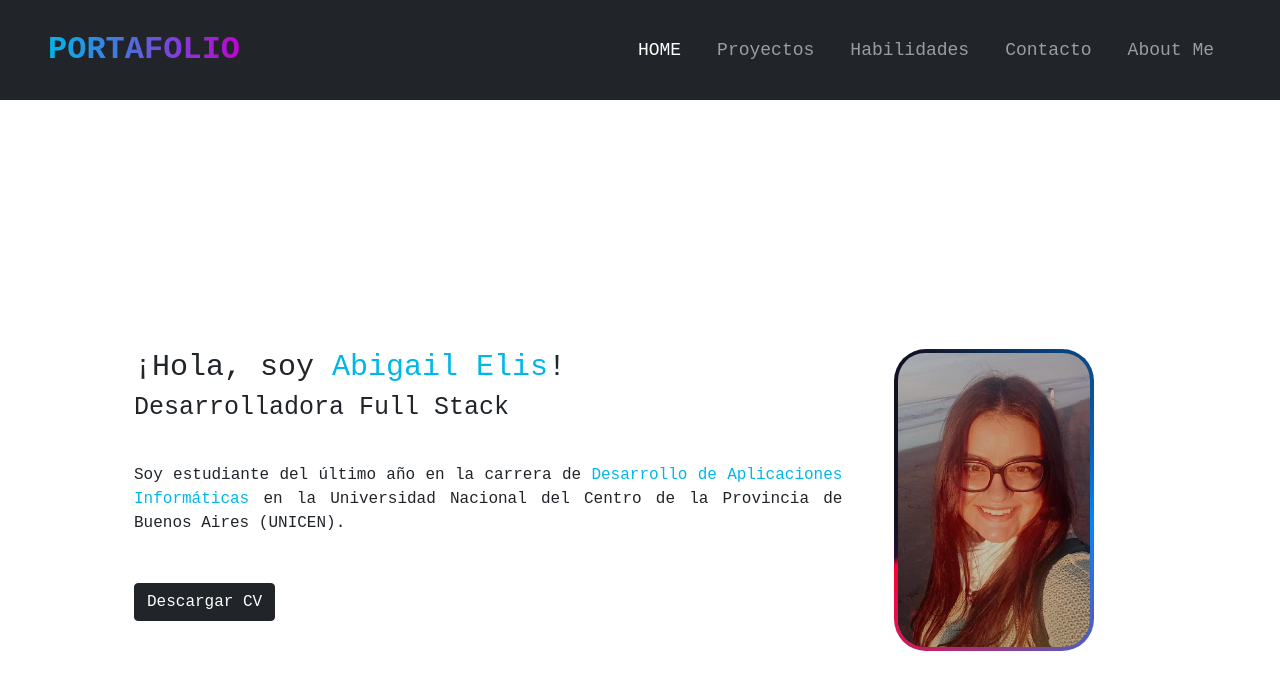
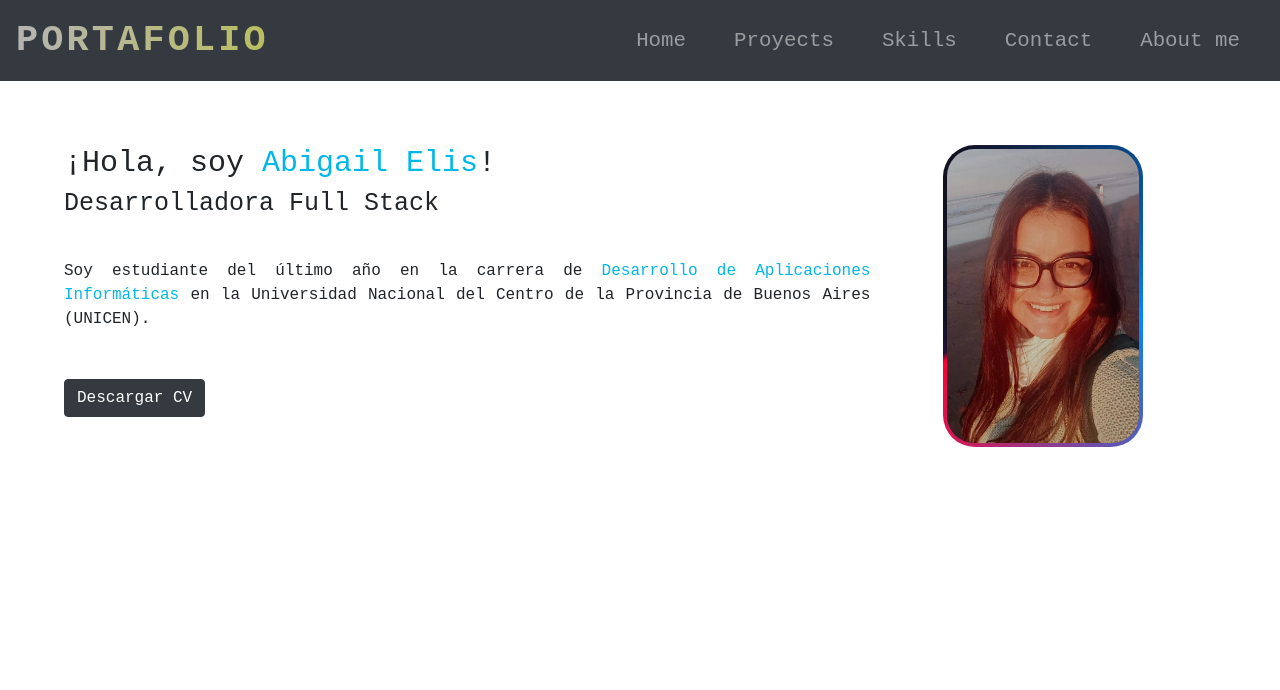
Before and after one commit to abigailelis/portafolio-app, an Angular app: page /home in a window 1280 px wide. Shown: the top 690 px of the page. Built offline with nearby package versions, Linux system fonts and the light colour scheme.

Commit message:
Update portafolio

```diff
--- a/src/app/Components/app-nav/Link.ts
+++ /dev/null
@@ -1,5 +0,0 @@
-export interface Link{
-    name: String;
-    link: String;
-
-}
--- a/src/app/Components/app-nav/app-nav.component.html
+++ b/src/app/Components/app-nav/app-nav.component.html
@@ -1,32 +1,15 @@
-<nav class="navbar navbar-expand-lg navbar-dark container-fluid bg-dark">
-  <div class="container-fluid">
-    <div>
-      <a class="navbar-brand title">PORTAFOLIO</a>
-    </div>
-    <div>
-      <button (click)="desplegarMenu()" class="navbar-toggler" id="menu-toogle" type="button" data-bs-toggle="collapse" data-bs-target="#navbarNav"
-        aria-controls="navbarNav" aria-expanded="false" aria-label="Toggle navigation">
-        <span class="navbar-toggler-icon"></span>
-      </button>
-      <div class="navbar-collapse" id="navbarSupportedContent">
-        <ul class="navbar-nav me-auto mb-2 mb-lg-0" [ngClass]="{'oculto': false}" id="menu">
-          <li (click)="desplegarMenu()" class="nav-item">
-            <a class="nav-link active" aria-current="page" [routerLink]="['/home']">HOME</a>
-          </li>
-          <li  (click)="desplegarMenu()" class="nav-item">
-            <a class="nav-link" [routerLink]="['/projects']">Proyectos</a>
-          </li>
-          <li (click)="desplegarMenu()" class="nav-item">
-            <a class="nav-link" [routerLink]="['/skills']">Habilidades</a>
-          </li>
-          <li  (click)="desplegarMenu()" class="nav-item">
-            <a class="nav-link" [routerLink]="['/social']">Contacto</a>
-          </li>
-          <li (click)="desplegarMenu()" class="nav-item">
-            <a class="nav-link" [routerLink]="['/about']">About Me</a>
-          </li>
-        </ul>
-      </div>
-    </div>
+<nav class="navbar navbar-expand-lg navbar-dark bg-dark">
+  <span class="navbar-brand title">PORTAFOLIO</span>
+  <button class="navbar-toggler" type="button" data-toggle="collapse" data-target="#navbarSupportedContent"
+    aria-controls="navbarSupportedContent" aria-expanded="false" aria-label="Toggle navigation">
+    <span class="navbar-toggler-icon"></span>
+  </button>
+
+  <div class="collapse navbar-collapse" id="navbarSupportedContent">
+    <ul class="navbar-nav navbar-dark bg-dark">
+      <li class="nav-item" *ngFor="let link of links">
+        <a class="nav-link" [routerLink]="[link.link]">{{ link.name}}</a>
+      </li>
+    </ul>
   </div>
 </nav>
--- a/src/app/Components/app-nav/app-nav.component.scss
+++ b/src/app/Components/app-nav/app-nav.component.scss
@@ -1,66 +1,91 @@
-nav {
-    height: 100px;
+.navbar-nav .nav-link {
+    position: relative;
+}
+
+.navbar-nav .nav-link::after {
+    content: "";
+    position: absolute;
+    left: 0;
+    bottom: 0;
+    width: 0;
+    height: 2px;
+    background: linear-gradient(to right, #ffffff 0%, #bec808 100%);
+    /* Color de la línea */
+    transition: width 0.3s ease;
+}
+
+.navbar-nav .nav-link:hover::after {
     width: 100%;
 }
 
-.container-fluid {
-    padding: 1.5rem;
+nav {
+    max-width: 100dvw;
+    padding: .5rem 1rem .5rem 1rem;
 }
 
-.container {
-    padding-top: 1rem;
+.navbar-expand-lg .navbar-collapse {
+    justify-content: flex-end;
 }
-ul li{
-    padding: 0 10px 0 10px;
+
+ul li {
+    padding: 0 1rem 0 1rem;
 }
-a.title {
-    background: #00B7E9;
-    background: linear-gradient(to right, #00B7E9 0%, #BE05CF 100%);
+
+
+a.nav-link {
+    font-size: 1.3rem;
+}
+
+a.nav-link:hover{
+    color: #bec808 100%;
+}
+
+.title {
+    background: linear-gradient(to right, #b6b4b4 0%, #bec808 100%);
+    background-size: 200% 200%;
     -webkit-background-clip: text;
     -webkit-text-fill-color: transparent;
-    font-size: xx-large;
-    font-weight: bolder;
+    font-size: 2.3rem;
+    font-weight: 800;
+    letter-spacing: .2rem;
+    animation: gradient-animation 5s infinite;
 }
 
-a.nav-link{
-    font-size:large;
-}
-.oculto{
-    display: flex;
+@keyframes gradient-animation {
+    0% {
+        background-position: 0% 50%;
+    }
+
+    50% {
+        background-position: 100% 50%;
+    }
+
+    100% {
+        background-position: 0% 50%;
+    }
 }
 
-@media screen and (max-width: 650px) {
+
+@media (max-width: 991px) {
+
     nav {
-        height: 2%;
-    }
-    .oculto{
-        display:none;
+        width: 100dvw;
+        height: auto;
     }
 
-    #menu{
-        flex-direction: column;
-        position:absolute;
-        z-index: 1;
-        background-color: currentColor;
-        padding: 1em;
-        right: 0;
+    .navbar-nav {
+        width: 100%;
+        justify-content: space-around;
+    }
+
+    .navbar-collapse {
+        width: 100dvw;
 
     }
 
-    .container-fluid {
-        padding: 2%;
-        margin:0;
-    }
-
-    a.nav-link{
-        font-size: 1.5em;
-        padding: .09rem;
-    }
-
-    .navbar-toggler{
+    .navbar-toggler {
         padding: .5em;
         border: none;
-        transition: none;
     }
 
 }
--- a/src/app/Components/app-nav/app-nav.component.ts
+++ b/src/app/Components/app-nav/app-nav.component.ts
@@ -1,20 +1,26 @@
-import { Component } from '@angular/core';
+import { Component, OnInit } from '@angular/core';
+import { LinkService } from './link.service';
+
+interface Link {
+  name: string;
+  link: string;
+}
 
 @Component({
   selector: 'app-nav',
   templateUrl: './app-nav.component.html',
   styleUrl: './app-nav.component.scss'
 })
-export class AppNavComponent {
 
-  desplegarMenu() {
-    const menu = document.querySelector('#menu');
-    if (menu != null) {
-      if (menu.classList.contains('oculto'))
-        menu.classList.remove('oculto');
-      else
-        menu.classList.add('oculto');
-    }
+export class AppNavComponent implements OnInit {
 
+  links: Link[] = [];
+
+  constructor(private linkService: LinkService) { }
+
+  ngOnInit(): void {
+    this.linkService.getLinks().subscribe((data: Link[]) => {
+      this.links = data;
+    });
   }
 }
--- /dev/null
+++ b/src/app/Components/app-nav/link.service.ts
@@ -0,0 +1,22 @@
+import { Injectable } from '@angular/core';
+import { HttpClient } from '@angular/common/http';
+import { Observable } from 'rxjs';
+
+interface Link {
+    name: string;
+    link: string;
+}
+
+@Injectable({
+    providedIn: 'root'
+})
+
+export class LinkService {
+    private jsonURL = 'assets/links.json';
+
+    constructor(private http: HttpClient) {}
+
+    getLinks(): Observable<Link[]> {
+        return this.http.get<Link[]>(this.jsonURL);
+    }
+}
--- a/src/app/app.component.html
+++ b/src/app/app.component.html
@@ -1,7 +1,7 @@
 <app-nav>
 </app-nav>
-<div class="container">
+<main>
   <router-outlet>
 
   </router-outlet>
-</div>
+</main>
--- a/src/app/app.component.scss
+++ b/src/app/app.component.scss
@@ -9,9 +9,8 @@ p {
     color: var(--gray-400);
 }
 
-.container {
-    width: 100vw;
-    min-height: 100vh;
+main {
+    width: 100%;
     display: flex;
     justify-content: center;
     align-items: center;
@@ -20,11 +19,10 @@ p {
     position: relative;
 }
 
-@media screen and (max-width: 650px) {
+@media (max-width: 650px) {
     .container {
         flex-direction: column;
         justify-content: flex-start;
-        width: 100%;
         padding: 2rem 1rem;
     }
 
--- a/src/app/app.module.ts
+++ b/src/app/app.module.ts
@@ -1,5 +1,6 @@
 import { NgModule } from '@angular/core';
 import { BrowserModule, provideClientHydration } from '@angular/platform-browser';
+import { HttpClientModule } from '@angular/common/http';
 
 import { AppRoutingModule } from './app-routing.module';
 import { AppComponent } from './app.component';
@@ -22,7 +23,8 @@ import { AppSocialComponent } from './Components/app-social/app-social.component
   ],
   imports: [
     BrowserModule,
-    AppRoutingModule
+    AppRoutingModule,
+    HttpClientModule
   ],
   providers: [
     provideClientHydration()
--- /dev/null
+++ b/src/assets/links.json
@@ -0,0 +1,22 @@
+[
+    {
+        "name": "Home",
+        "link": "/home"
+    },
+    {
+        "name": "Proyects",
+        "link": "/projects"
+    },
+    {
+        "name": "Skills",
+        "link": "/skills"
+    },
+    {
+        "name": "Contact",
+        "link": "/social"
+    },
+    {
+        "name": "About me",
+        "link": "/about"
+    }
+]
--- a/src/index.html
+++ b/src/index.html
@@ -3,19 +3,27 @@
 
 <head>
   <meta charset="utf-8">
-  <title>PortafolioApp</title>
+  <meta name="viewport" content="width=device-width, initial-scale=1, shrink-to-fit=no">
   <base href="/">
-  <meta name="viewport" content="width=device-width, initial-scale=1">
   <link rel="icon" type="image/x-icon" href="favicon.ico">
+
+  <!-- Bootstrap CSS -->
+  <link rel="stylesheet" href="https://cdn.jsdelivr.net/npm/bootstrap@4.0.0/dist/css/bootstrap.min.css" integrity="sha384-Gn5384xqQ1aoWXA+058RXPxPg6fy4IWvTNh0E263XmFcJlSAwiGgFAW/dAiS6JXm" crossorigin="anonymous">
   <link href="https://cdnjs.cloudflare.com/ajax/libs/font-awesome/6.0.0/css/all.min.css" rel="stylesheet" />
   <link href="https://fonts.googleapis.com/css?family=Roboto:300,400,500,700&display=swap" rel="stylesheet" />
   <link rel="stylesheet" href="https://cdn.jsdelivr.net/npm/bootstrap-icons@1.11.3/font/bootstrap-icons.min.css">
-  <link href="https://cdn.jsdelivr.net/npm/bootstrap@5.1.3/dist/css/bootstrap.min.css" rel="stylesheet"
-    integrity="sha384-1BmE4kWBq78iYhFldvKuhfTAU6auU8tT94WrHftjDbrCEXSU1oBoqyl2QvZ6jIW3" crossorigin="anonymous">
+
+
+  <title>PortafolioApp</title>
 </head>
 
 <body>
   <app-root></app-root>
+
+   <!-- jQuery first, then Popper.js, then Bootstrap JS -->
+   <script src="https://code.jquery.com/jquery-3.2.1.slim.min.js" integrity="sha384-KJ3o2DKtIkvYIK3UENzmM7KCkRr/rE9/Qpg6aAZGJwFDMVNA/GpGFF93hXpG5KkN" crossorigin="anonymous"></script>
+   <script src="https://cdn.jsdelivr.net/npm/popper.js@1.12.9/dist/umd/popper.min.js" integrity="sha384-ApNbgh9B+Y1QKtv3Rn7W3mgPxhU9K/ScQsAP7hUibX39j7fakFPskvXusvfa0b4Q" crossorigin="anonymous"></script>
+   <script src="https://cdn.jsdelivr.net/npm/bootstrap@4.0.0/dist/js/bootstrap.min.js" integrity="sha384-JZR6Spejh4U02d8jOt6vLEHfe/JQGiRRSQQxSfFWpi1MquVdAyjUar5+76PVCmYl" crossorigin="anonymous"></script>
 </body>
 
 </html>
--- a/src/styles.scss
+++ b/src/styles.scss
@@ -1,5 +1,14 @@
+*{
+    padding: 0;
+    margin: 0;
+    box-sizing: border-box;
+}
+
 body{
     font-family: monospace, 'Courier New', Courier;
+    max-width: 100dvw;
+    min-height: 100dvh;
+    font-size: 1rem;
 }
 
 span {
```
Also changed, not shown: 1 other file (tests, documents, lock files or other folders).
